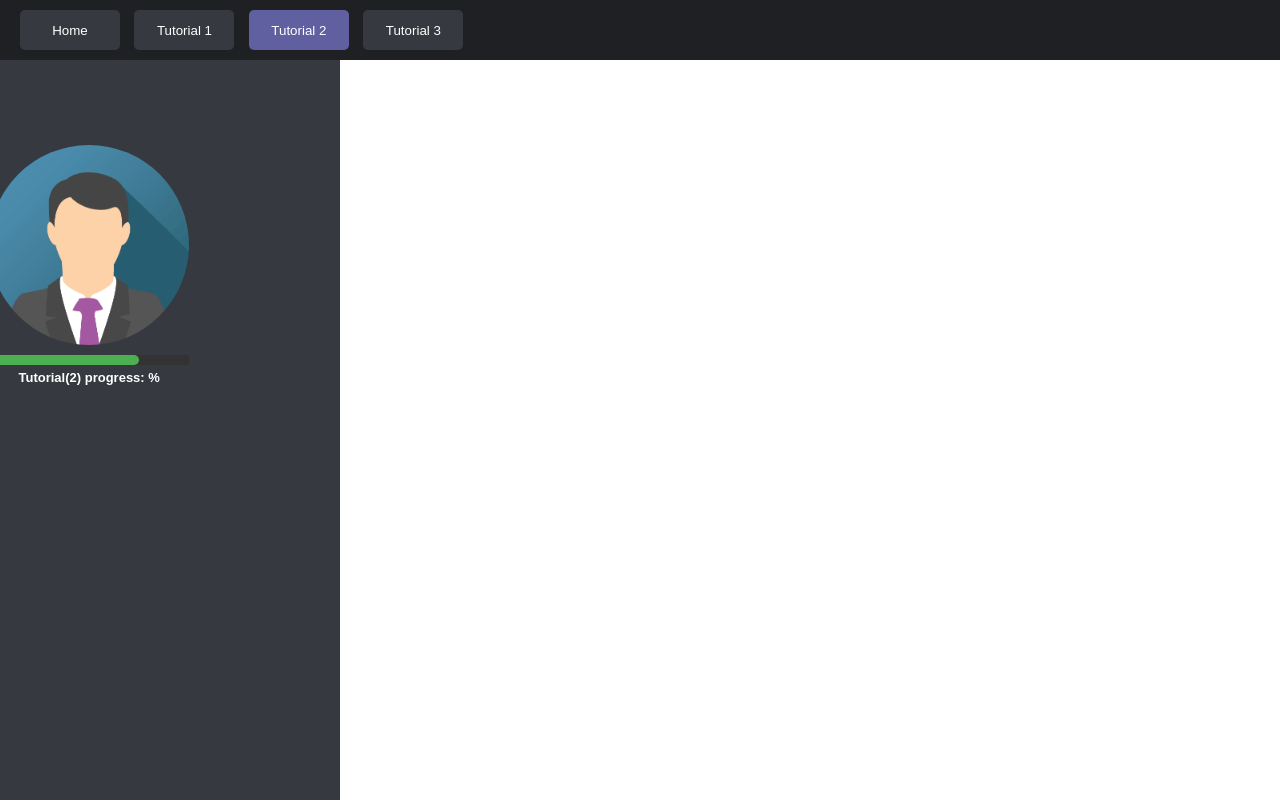
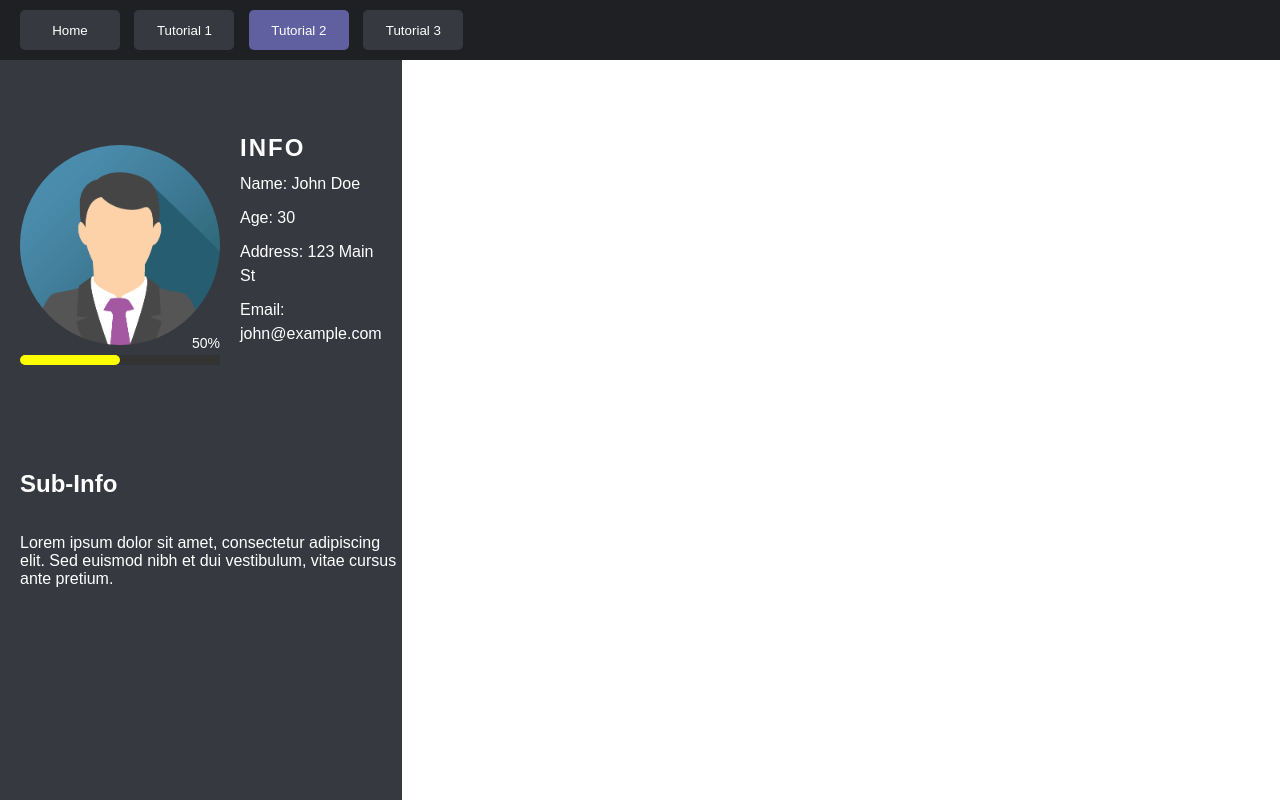
Before and after one commit to VocoPoco/PR_MASTERITE, a Django app: template tutorials/templates/tutorial2.html in a window 1280 px wide. Run offline with Django 4.2, Linux system fonts and the light colour scheme; the template is opened without the code that fills it, so the values that code supplies are empty.

Commit message:
progress bar coloring

```diff
--- a/tutorials/templates/homePage.css
+++ b/tutorials/templates/homePage.css
@@ -1,3 +1,14 @@
+body {
+    margin: 0;
+    padding: 0;
+    height: 100vh;
+    display: flex;
+    flex-direction: row;
+    background-color: #1a1a1a;
+    color: #ffffff;
+    font-family: Arial, sans-serif;
+}
+
 .corner-buttons {
     position: absolute;
     top: 10px;
@@ -53,20 +64,11 @@ width: 100%;
     opacity: 1;
 }
 
-body {
-    margin: 0;
-    padding: 0;
-    height: 100vh;
-    display: flex;
-    flex-direction: row;
-    background-color: #1a1a1a;
-    color: #ffffff;
-    font-family: Arial, sans-serif;
-}
+
 #left-side {
     display: flex;
     flex-direction: column;
-    width: 25%;
+    width: 30%;
     justify-content: center;
     align-items: center;
     padding-top: 20px;
@@ -102,19 +104,19 @@ body {
     display: flex;
     flex-direction: row;
     align-items: center;
-    justify-content: space-between;
+    /*justify-content: space-between;*/
 }
 #right-side {
     display: flex;
     flex-direction: column;
-    width: 75%;
+    width: 70%;
     padding: 0px;
     background-color: #ffffff;
 }
 #info {
     padding: 20px;
     margin-bottom: 20px;
-    opacity: 0;
+    opacity: 1;
     transition: opacity 0.5s ease;
 }
 #left-side-top:hover #info {
@@ -150,13 +152,22 @@ background-color: #333;
   }
 
   #progress-bar {
-border-radius: 5px;
     position: absolute;
     top: 0;
     left: 0;
-width: 50%;
+    width: 0;
     height: 100%;
+    border-radius: 5px;
     background-color: #4CAF50;
+    transition: width 0.5s ease-in-out;
+  }
+
+  #progress-text {
+    position: absolute;
+    top: -20px;
+    right: 0;
+    color: #fff;
+    font-size: 14px;
   }
 
 .corner-buttons {
--- a/tutorials/templates/tutorial2.html
+++ b/tutorials/templates/tutorial2.html
@@ -27,9 +27,9 @@
 				<img src="images/img_avatar.png" alt="">
 					<div class="overlay"></div>
 			</div>
-			<div id="progress-bar-container" style="text-align: center;">
-				<h2 style="font-size: small;position: relative; top: 15px;">Tutorial(2) progress: %</h2>
-				<div id="progress-bar" ></div>
+			<div id="progress-bar-container">
+				<div id="progress-bar"></div>
+				<div id="progress-text">0%</div>
 			</div>
 		</div>
 		<div id="info">
@@ -40,12 +40,11 @@
 			<p>Email: john@example.com</p>
 		</div>
 		</div>
-		<div id="left-side-bottom">
-			<div id="info">
+		<div id="left-side-bottom" style=" display: flex;flex-direction: column;align-items: flex-start">
 
-				<h2>Sub-Info</h2>
+      <h2 >Sub-Info</h2>
       <p>Lorem ipsum dolor sit amet, consectetur adipiscing elit. Sed euismod nibh et dui vestibulum, vitae cursus ante pretium.</p>
-			</div>
+
     </div>
 	</div>
 
@@ -53,9 +52,24 @@
 	</div>
   <script>
     const progressBar = document.getElementById('progress-bar');
-	const progress = 75;
+  const progressText = document.getElementById('progress-text');
+  const progress = 50;
   progressBar.style.width = `${progress}%`;
-	console.log(progress,"%");
+
+  if (progress < 25) {
+    progressBar.style.backgroundColor = '#FF0000';
+  } else if (progress >= 25 && progress < 50) {
+    progressBar.style.backgroundColor = '#FFA500';
+  } else if (progress >= 50 && progress < 75) {
+    progressBar.style.backgroundColor = '#FFFF00';
+  } else if (progress >= 75 && progress != 100) {
+    progressBar.style.backgroundColor = '#008000';
+  }
+  else if (progress == 100 ) { progressBar.style.backgroundColor = '#66E8DB'; }
+
+  progressText.textContent = `${progress}%`;
+
+
     </script>
 </body>
 </html>
```
Also changed, not shown: tutorials/templates/homePage.html (+23 -6 lines), tutorials/templates/tutorial1.html (+23 -8 lines), tutorials/templates/tutorial3.html (+23 -9 lines). Lines whose indentation alone changed are shown as unchanged.
